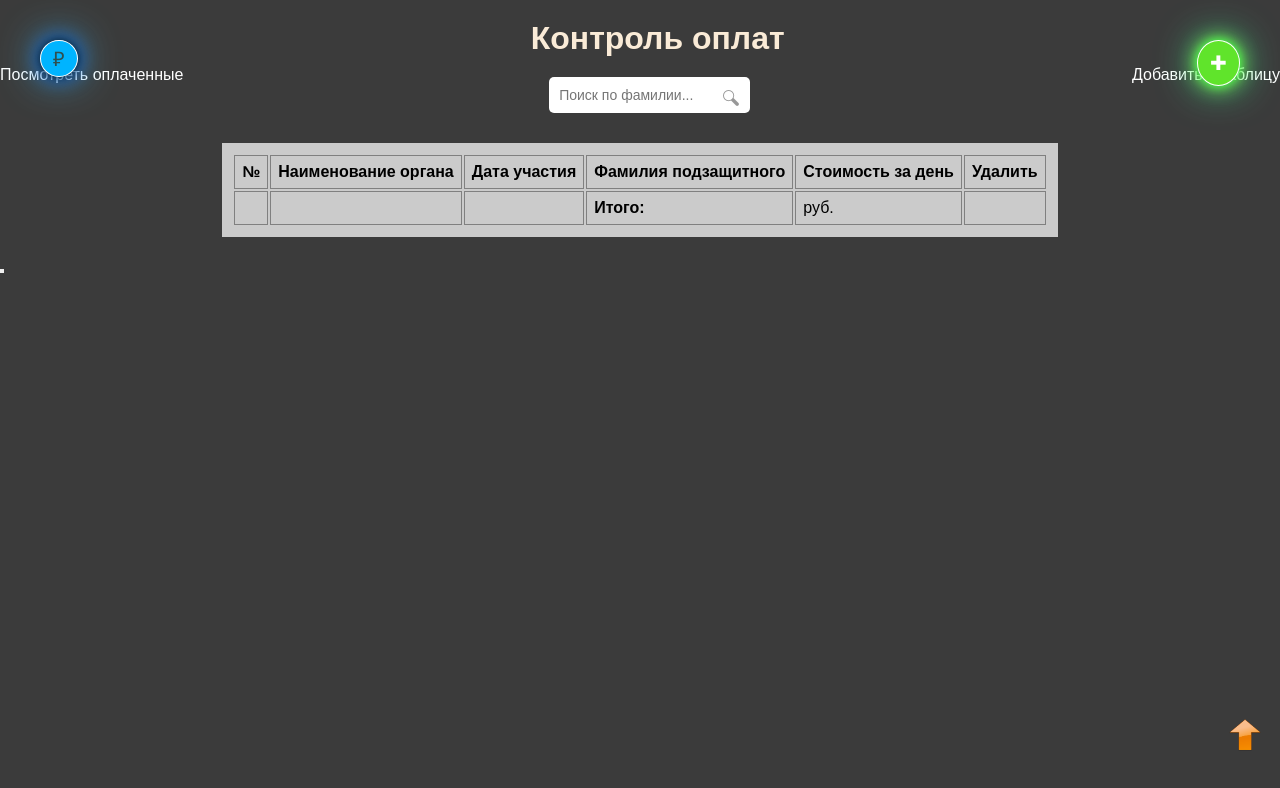
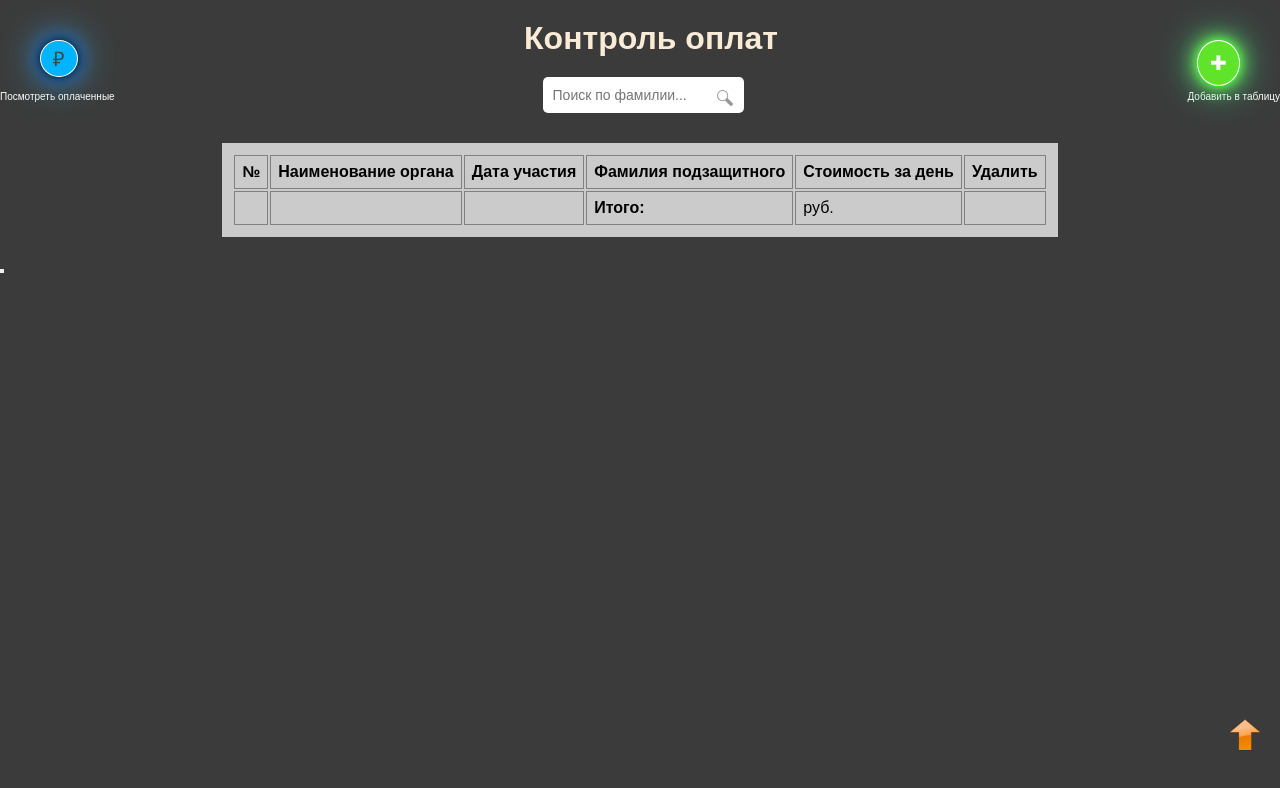
Before and after one commit to AnZh5666/myoplata, a plain HTML site: page oplata2/index.html in a window 1280 px wide. Drawn offline with Linux system fonts and the light colour scheme; no server answers.

Commit message:
Update stile.css

```diff
--- a/oplata2/stile.css
+++ b/oplata2/stile.css
@@ -18,7 +18,8 @@ header {
 .text {
     display: block;
     color: #fff;
-    margin-top: 7px;
+    margin-top: 50px;
+    font-size: 10px;
 }
 table .total-line {
     display: flex;
```
